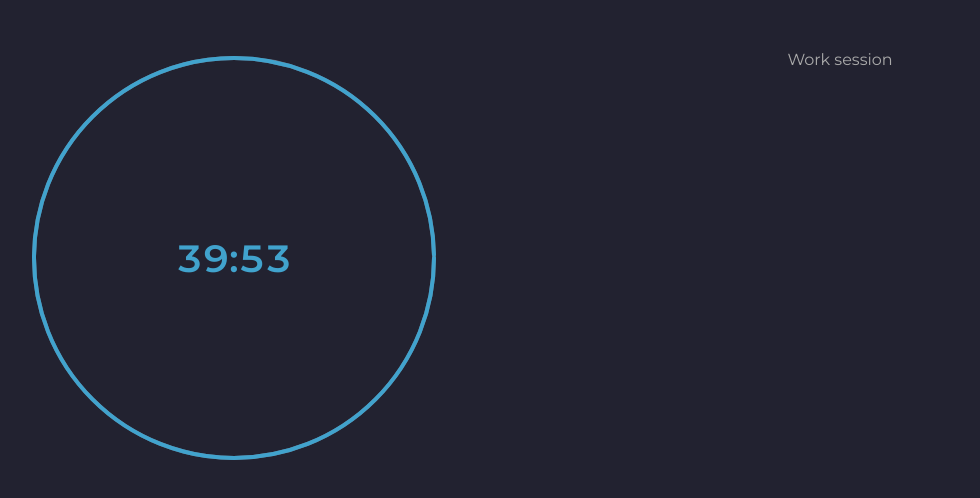
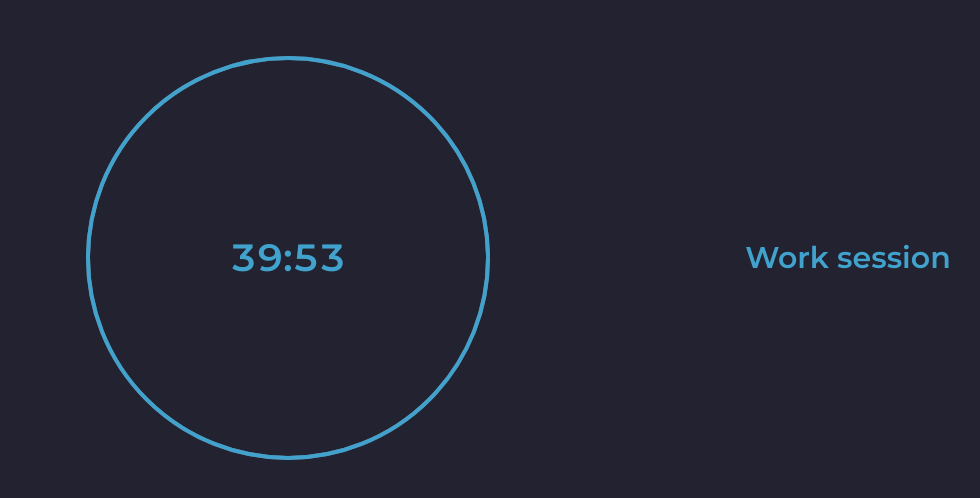
Before and after one commit to bvinicius/pomodore-app, a Vue app: page /#/session in a window 1280 px wide. Shown: the top 498 px of the page, without its empty margins (72-1052 px from the left). Built offline with nearby package versions, Linux system fonts and the light colour scheme; what @phosphor-icons/vue would draw is missing.

Commit message:
Improves UI in session page

```diff
--- a/src/primary/components/molecules/PomoSessionCountdown.vue
+++ b/src/primary/components/molecules/PomoSessionCountdown.vue
@@ -3,7 +3,9 @@
         :radius="200"
         :duration="from"
     >
-        <span class="text-4xl font-semibold text-primary-400 tabular-nums">
+        <span
+            class="text-2xl md:text-4xl font-semibold text-primary-400 tabular-nums"
+        >
             {{ toMinuteFormat(timeLeft) }}
         </span>
     </PomoCountdownSpinner>
--- a/src/primary/pages/SessionPage.vue
+++ b/src/primary/pages/SessionPage.vue
@@ -1,20 +1,23 @@
 <template>
-    <div class="grid grid-cols-2 my-auto">
+    <div class="grid grid-cols-1 gap-8 lg:grid-cols-2">
         <PomoSessionCountdown
             v-if="pomoStore.session.timeLeft"
+            class="mx-auto"
             :from="pomoStore.currentSessionLength * 60"
             :radius="200"
             :time-left="pomoStore.session.timeLeft"
         />
         <div
             v-if="pomoStore.session.current"
-            class="text-center"
+            class="flex justify-center items-center"
         >
-            {{
-                pomoStore.session.current === PomoSessionType.WORK
-                    ? 'Work session'
-                    : 'Break session'
-            }}
+            <span class="text-2xl md:text-3xl font-semibold text-primary-400">
+                {{
+                    pomoStore.session.current === PomoSessionType.WORK
+                        ? 'Work session'
+                        : 'Break session'
+                }}
+            </span>
         </div>
     </div>
 </template>
```
